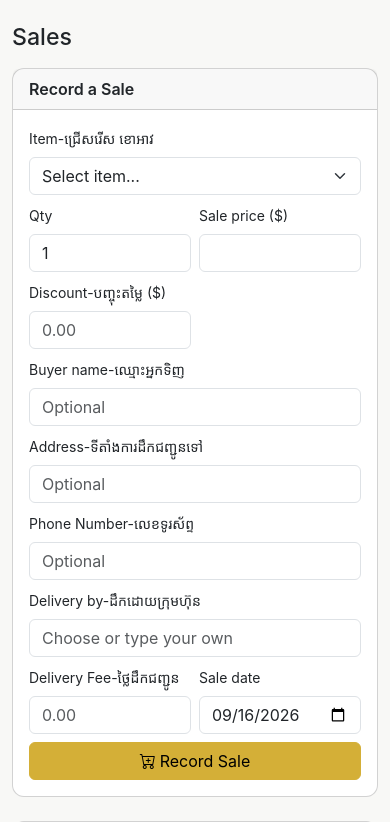
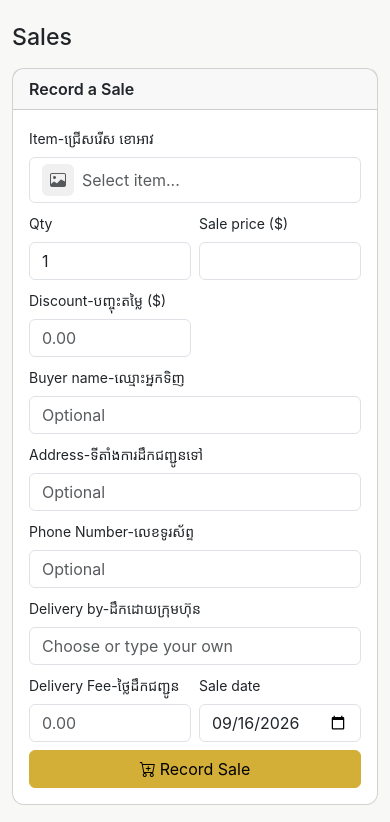
Before and after one commit to yimphaly68/mshop, a Flask app: page /pe/sales in a window 390 px wide. Shown: the part 64-886 px from the top of the page. Run offline with Flask 3, Linux system fonts and the light colour scheme.

Commit message:
Replace item dropdown with a visual photo picker on Record a Sale
Native <select> can't show images in its options, so picking between
similarly-named items (same name, different size/color) was easy to
get wrong. Record a Sale now opens a searchable photo grid (reusing
the Items page's card styling) to choose an item; the chosen item's
thumbnail + name then show right on the form so it's obvious what's
selected. Out-of-stock items are shown dimmed and unselectable.

Co-Authored-By: Claude Sonnet 5 <noreply@anthropic.com>

```diff
--- a/static/css/style.css
+++ b/static/css/style.css
@@ -96,6 +96,36 @@ body {
   position: absolute;
   top: 8px;
   left: 8px;
+}
+
+.sale-item-picker-thumb {
+  width: 32px;
+  height: 32px;
+  border-radius: 6px;
+  overflow: hidden;
+  flex-shrink: 0;
+  display: flex;
+  align-items: center;
+  justify-content: center;
+  background: #f0f0f0;
+}
+
+.sale-item-picker-thumb img {
+  width: 100%;
+  height: 100%;
+  object-fit: cover;
+}
+
+.item-picker-col[data-out-of-stock="1"] {
+  pointer-events: none;
+}
+
+.item-picker-col[data-out-of-stock="1"] .item-card {
+  opacity: 0.45;
+}
+
+.item-picker-col:not([data-out-of-stock="1"]) .item-card {
+  cursor: pointer;
 }
 
 .stock-badge {
--- a/templates/sales.html
+++ b/templates/sales.html
@@ -10,14 +10,12 @@
     <form method="post" action="{{ url_for('admin.sale_new') }}" class="row g-2 align-items-end">
       <div class="col-md-3">
         <label class="form-label small">Item-ជ្រើសរើស ខោអាវ</label>
-        <select name="item_id" class="form-select" required onchange="fillPrice(this)">
-          <option value="">Select item...</option>
-          {% for i in items %}
-          <option value="{{ i.id }}" data-price="{{ i.sell_price }}" {{ 'disabled' if i.quantity <= 0 }}>
-            {{ i.name }}{% if i.size %} ({{ i.size }}{% if i.color %}, {{ i.color }}{% endif %}){% endif %} — {{ i.quantity }} in stock
-          </option>
-          {% endfor %}
-        </select>
+        <button type="button" class="form-control d-flex align-items-center gap-2 text-start" id="saleItemPickerBtn"
+          data-bs-toggle="modal" data-bs-target="#itemPickerModal">
+          <span class="sale-item-picker-thumb" id="saleItemPickerThumb"><i class="bi bi-image text-muted"></i></span>
+          <span id="saleItemPickerLabel" class="text-muted text-truncate">Select item...</span>
+        </button>
+        <input type="hidden" name="item_id" id="saleItemIdInput">
       </div>
       <div class="col-6 col-md-1">
         <label class="form-label small">Qty</label>
@@ -168,6 +166,55 @@
   </div>
 </div>
 
+<!-- Item picker modal (Record a Sale) -->
+<div class="modal fade" id="itemPickerModal" tabindex="-1">
+  <div class="modal-dialog modal-lg modal-dialog-scrollable">
+    <div class="modal-content">
+      <div class="modal-header">
+        <h5 class="modal-title"><i class="bi bi-search me-1"></i>Choose Item</h5>
+        <button type="button" class="btn-close" data-bs-dismiss="modal"></button>
+      </div>
+      <div class="modal-body">
+        <input type="text" id="itemPickerSearch" class="form-control mb-3" placeholder="Search name, category, size, color...">
+        <div class="row g-2" id="itemPickerGrid">
+          {% for i in items %}
+          <div class="col-6 col-md-4 col-lg-3 item-picker-col"
+            data-name="{{ (i.name ~ ' ' ~ (i.category or '') ~ ' ' ~ (i.size or '') ~ ' ' ~ (i.color or ''))|lower }}"
+            data-item-id="{{ i.id }}" data-price="{{ i.sell_price }}"
+            data-label="{{ i.name }}{% if i.size %} ({{ i.size }}{% if i.color %}, {{ i.color }}{% endif %}){% endif %}"
+            data-photo="{{ photo_url(i.image_filename) or '' }}"
+            data-out-of-stock="{{ '1' if i.quantity <= 0 else '0' }}">
+            <div class="card item-card h-100">
+              <div class="item-photo-wrap">
+                {% if i.image_filename %}
+                <img src="{{ photo_url(i.image_filename) }}" class="item-photo" alt="{{ i.name }}">
+                {% else %}
+                <div class="item-photo item-photo-placeholder"><i class="bi bi-image"></i></div>
+                {% endif %}
+                {% if i.quantity <= 0 %}
+                <span class="badge bg-danger stock-badge">Out of stock</span>
+                {% else %}
+                <span class="badge bg-success stock-badge">{{ i.quantity }} left</span>
+                {% endif %}
+              </div>
+              <div class="card-body p-2">
+                <div class="small fw-semibold text-truncate">{{ i.name }}</div>
+                <div class="text-muted small text-truncate">
+                  {% if i.size %}{{ i.size }}{% endif %}{% if i.color %}{{ ', ' if i.size }}{{ i.color }}{% endif %}
+                </div>
+              </div>
+            </div>
+          </div>
+          {% else %}
+          <p class="text-muted text-center py-4 w-100">No items yet.</p>
+          {% endfor %}
+        </div>
+        <p id="itemPickerNoResults" class="text-muted text-center py-4" hidden>No items match your search.</p>
+      </div>
+    </div>
+  </div>
+</div>
+
 <!-- Refund modal -->
 <div class="modal fade" id="refundModal" tabindex="-1">
   <div class="modal-dialog">
@@ -282,11 +329,44 @@
 </div>
 
 <script>
-function fillPrice(sel) {
-  const opt = sel.options[sel.selectedIndex];
-  const price = opt.getAttribute('data-price');
-  if (price) document.getElementById('salePriceInput').value = price;
-}
+document.querySelectorAll('#itemPickerGrid .item-picker-col').forEach(function (col) {
+  if (col.getAttribute('data-out-of-stock') === '1') return;
+  col.addEventListener('click', function () {
+    document.getElementById('saleItemIdInput').value = col.getAttribute('data-item-id');
+    const labelEl = document.getElementById('saleItemPickerLabel');
+    labelEl.textContent = col.getAttribute('data-label');
+    labelEl.classList.remove('text-muted');
+    const photo = col.getAttribute('data-photo');
+    document.getElementById('saleItemPickerThumb').innerHTML = photo
+      ? '<img src="' + photo + '" alt="">'
+      : '<i class="bi bi-image text-muted"></i>';
+    const price = col.getAttribute('data-price');
+    if (price) document.getElementById('salePriceInput').value = price;
+    bootstrap.Modal.getInstance(document.getElementById('itemPickerModal')).hide();
+  });
+});
+
+const itemPickerModalEl = document.getElementById('itemPickerModal');
+const itemPickerSearch = document.getElementById('itemPickerSearch');
+const itemPickerNoResults = document.getElementById('itemPickerNoResults');
+
+itemPickerModalEl.addEventListener('shown.bs.modal', function () {
+  itemPickerSearch.value = '';
+  document.querySelectorAll('#itemPickerGrid .item-picker-col').forEach(function (col) { col.hidden = false; });
+  itemPickerNoResults.hidden = true;
+  itemPickerSearch.focus();
+});
+
+itemPickerSearch.addEventListener('input', function () {
+  const q = this.value.trim().toLowerCase();
+  let anyVisible = false;
+  document.querySelectorAll('#itemPickerGrid .item-picker-col').forEach(function (col) {
+    const match = col.getAttribute('data-name').includes(q);
+    col.hidden = !match;
+    if (match) anyVisible = true;
+  });
+  itemPickerNoResults.hidden = anyVisible;
+});
 
 function fillExchangePrice(sel) {
   const opt = sel.options[sel.selectedIndex];
```
